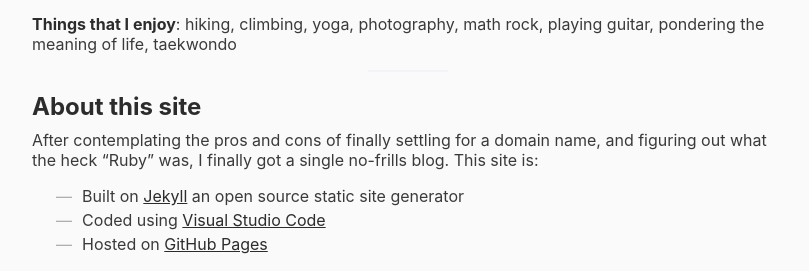
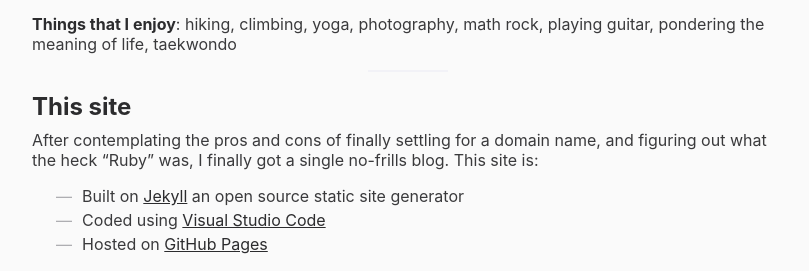
Before and after one commit to exkcd/blog, a Jekyll site: the page built from about.md, in a window 1280 px wide. Shown: the part 361-632 px from the top of the page, without its empty margins (232-1041 px from the left). Built offline with Jekyll 4.4.1, drawn with Linux system fonts in a browser that asks for light colours.

Commit message:
Update about.md

```diff
--- a/about.md
+++ b/about.md
@@ -15,7 +15,7 @@ I am currently interested in full-stack development with an emphasis on frontend
 
 <hr>
 
-## About this site
+## This site
 
 After contemplating the pros and cons of finally settling for a domain name, and figuring out what the heck "Ruby" was, I finally got a single no-frills blog. This site is:
 
```
